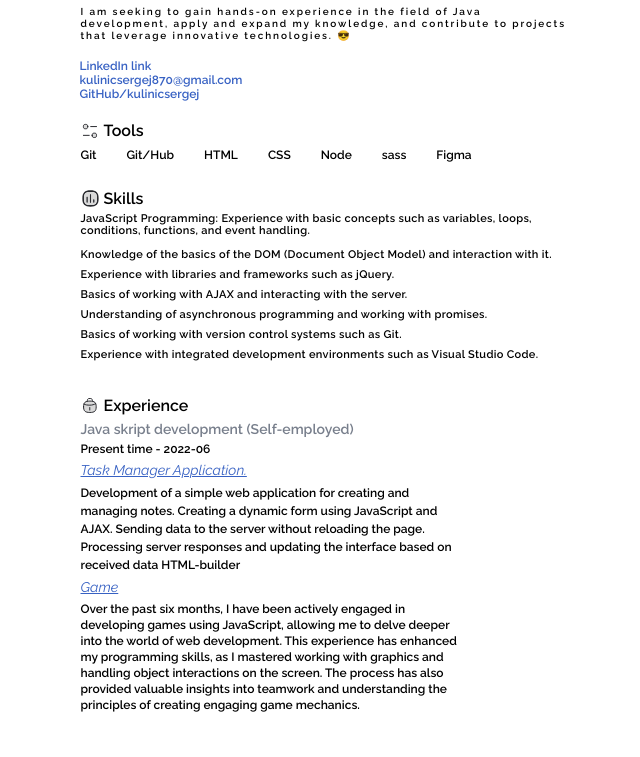
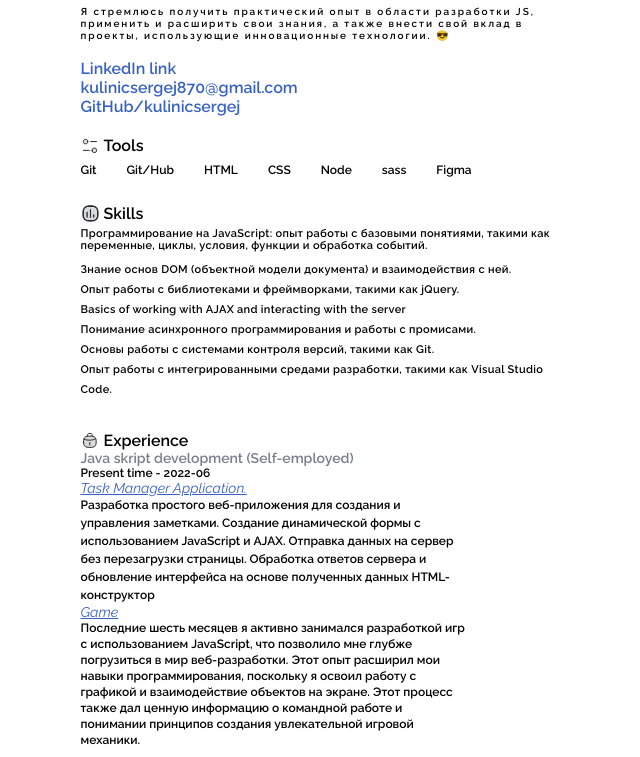
Before and after one commit to kulinicsergej/CV, a plain HTML site: page index.html in a window 1280 px wide. Shown: the part 82-839 px from the top of the page, without its empty margins (315-955 px from the left). Drawn offline with Linux system fonts and the light colour scheme.

Commit message:
feat:up (Sun, Jan 28, 2024 11:26:02 PM)

```diff
--- a/index.html
+++ b/index.html
@@ -14,16 +14,16 @@
 <body>
   <div class="wrapper">
     <header>
-      <h1>SERGY KULINICH </h1>
+      <h1>CЕРГЕЙ КУЛИНИЧ</h1>
       <p class="Java__skript" >Java Script development</p>
-      <p class="I__am">I am seeking to gain hands-on experience in the field of Java development, apply and expand my knowledge, and contribute to projects that leverage innovative technologies. 😎</p>
+      <p class="I__am">Я стремлюсь получить практический опыт в области разработки JS, применить и расширить свои знания, а также внести свой вклад в проекты, использующие инновационные технологии. 😎</p>
       <div class="link">
-      <ul>
-        <li><a href="linkedin.com/in/сергей-кулинич-85109b223">LinkedIn link</a></li>
-        <li><a href="https://www.google.com/intl/ru/gmail/about/"></a>kulinicsergej870@gmail.com</li>
-        <li><a href="https://github.com/kulinicsergej?tab=repositories"></a>GitHub/kulinicsergej</li>
-      </ul>
-    </div>
+        <a href="https://www.linkedin.com/in/%D1%81%D0%B5%D1%80%D0%B3%D0%B5%D0%B9-%D0%BA%D1%83%D0%BB%D0%B8%D0%BD%D0%B8%D1%87-85109b223/">LinkedIn link
+        <a href="https://www.google.com/intl/ru/gmail/about/">
+            kulinicsergej870@gmail.com
+        <a href="https://github.com/kulinicsergej?tab=repositories">
+            GitHub/kulinicsergej</a>
+        </div>
     </header>
     <main>
       <div class="navigation">
@@ -80,13 +80,13 @@
         <h2>Skills</h2>
       </div>
       <div class="JavaScript">
-        <p class="ph1">JavaScript Programming: Experience with basic concepts such as variables, loops, conditions, functions, and event handling.<br/></p>
-        Knowledge of the basics of the DOM (Document Object Model) and interaction with it. <br/>
-        Experience with libraries and frameworks such as jQuery.<br/>
-        Basics of working with AJAX and interacting with the server. <br/>
-        Understanding of asynchronous programming and working with promises. <br/>
-        Basics of working with version control systems such as Git.<br/>
-        Experience with integrated development environments such as Visual Studio Code.<br/>
+        <p class="ph1">Программирование на JavaScript: опыт работы с базовыми понятиями, такими как переменные, циклы, условия, функции и обработка событий.<br/></p>
+        Знание основ DOM (объектной модели документа) и взаимодействия с ней. <br/>
+        Опыт работы с библиотеками и фреймворками, такими как jQuery.<br/>
+        Basics of working with AJAX and interacting with the server <br/>
+        Понимание асинхронного программирования и работы с промисами. <br/>
+        Основы работы с системами контроля версий, такими как Git.<br/>
+        Опыт работы с интегрированными средами разработки, такими как Visual Studio Code.<br/>
       <div class="Experience">
         <div class="Experience__info">
           <svg width="19" height="19" viewBox="0 0 19 19" fill="none" xmlns="http://www.w3.org/2000/svg">
@@ -100,12 +100,12 @@
         <p class="Java">Java skript development (Self-employed)</p>
         <p class="Present"><b>Present time - 2022-06</b></p>
          <a class="task" href="https://github.com/kulinicsergej/HTML-builder"><u>Task Manager Application.</u></a>
-          <p class="development">Development of a simple web application for creating and managing notes.
-            Creating a dynamic form using JavaScript and AJAX.
-            Sending data to the server without reloading the page.
-            Processing server responses and updating the interface based on received data HTML-builder</p>
+          <p class="development">Разработка простого веб-приложения для создания и управления заметками.
+            Создание динамической формы с использованием JavaScript и AJAX.
+            Отправка данных на сервер без перезагрузки страницы.
+            Обработка ответов сервера и обновление интерфейса на основе полученных данных HTML-конструктор</p>
         <a class="Game" href="https://rolling-scopes-school.github.io/kulinicsergej-JSFEPRESCHOOL2023Q2/random-game/"><u>Game</u></a>
-           <p class="over">Over the past six months, I have been actively engaged in developing games using JavaScript, allowing me to delve deeper into the world of web development. This experience has enhanced my programming skills, as I mastered working with graphics and handling object interactions on the screen. The process has also provided valuable insights into teamwork and understanding the principles of creating engaging game mechanics. </p>
+           <p class="over">Последние шесть месяцев я активно занимался разработкой игр с использованием JavaScript, что позволило мне глубже погрузиться в мир веб-разработки. Этот опыт расширил мои навыки программирования, поскольку я освоил работу с графикой и взаимодействие объектов на экране. Этот процесс также дал ценную информацию о командной работе и понимании принципов создания увлекательной игровой механики. </p>
       </div>
     </main>
     <footer>
--- a/style.css
+++ b/style.css
@@ -1,6 +1,7 @@
 
 
-*{margin: 0;
+*{
+  margin: 0;
   padding: 0;
   box-sizing: border-box;
   font-family: 'Raleway', sans-serif;
@@ -40,7 +41,7 @@ height: 35px;
 top: 20px;
 left: 50px;
 font-family: Raleway;
-font-size: 30px;
+font-size: 29px;
 font-weight: 600;
 line-height: 35px;
 letter-spacing: 0.06em;
@@ -82,9 +83,12 @@ ul li{
 
 }
 .link{
+  display: flex;
+  flex-direction: column;
   margin-top: 17px;
 }
 ul li a {
+  /* margin-right: -40px; */
   margin-left: 40px;
 }
 .I__am{
```
